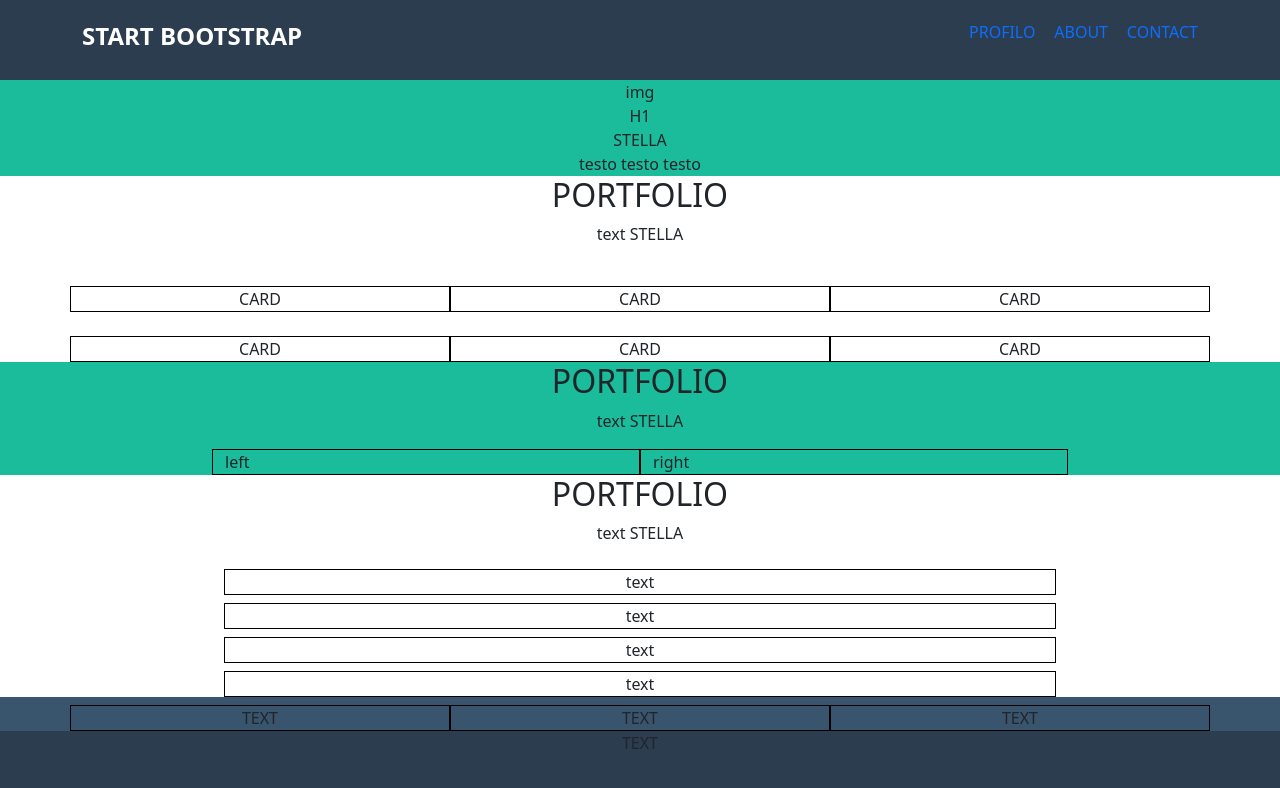
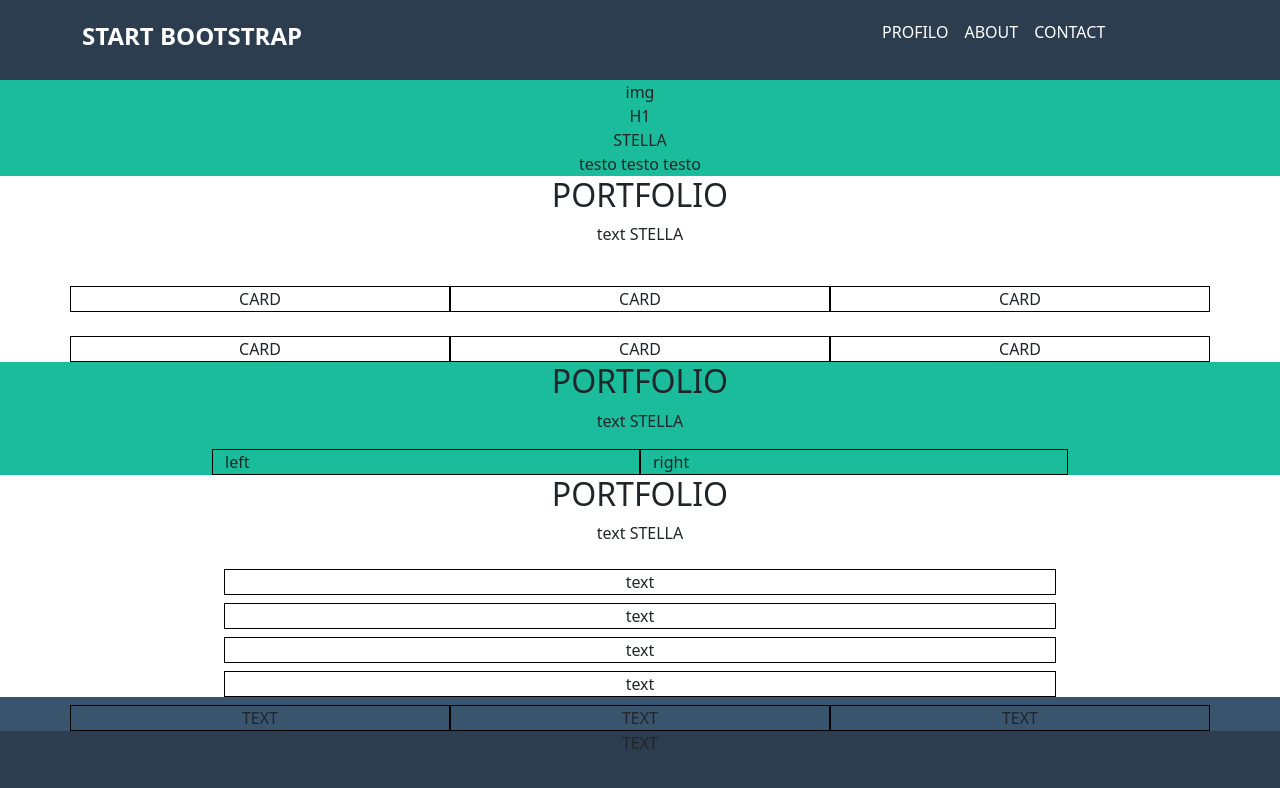
Before and after one commit to manueledigregorio/html-css-bootstrap-freelancer, a plain HTML site: page index.html in a window 1280 px wide. Drawn offline with nearby package versions, Linux system fonts and the light colour scheme.

Commit message:
[add] header right

```diff
--- a/css/style.css
+++ b/css/style.css
@@ -6,7 +6,7 @@ header{
 
 a {
   text-decoration: none;
-
+  color: white;
 }
 
 ul li{
--- a/index.html
+++ b/index.html
@@ -14,12 +14,12 @@
   <header >
     <div class="container h-100  ">
       <div class="row h-100  align-items-center ">
-        <div class="col-10 col-md-9  "><h4><strong>START BOOTSTRAP</strong></h4></div>
-        <div class="col d-none d-md-block col-md-3 d-flex ">
-          <ul class="d-flex justify-content-between ">
-            <li><a href="#">PROFILO</a></li>
-            <li><a href="#">ABOUT</a></li>
-            <li><a href="#">CONTACT</a></li>
+        <div class="col-10 col-md-8  "><h4><strong>START BOOTSTRAP</strong></h4></div>
+        <div class="col d-none d-md-block col-md-4 d-flex ">
+          <ul class="d-flex">
+            <li class="mx-2"><a href="#">PROFILO</a></li>
+            <li class="mx-2"><a href="#">ABOUT</a></li>
+            <li class="mx-2"><a href="#">CONTACT</a></li>
           </ul>
         </div>
         <div class=" bt-custom col-2 d-md-none  ">
```
